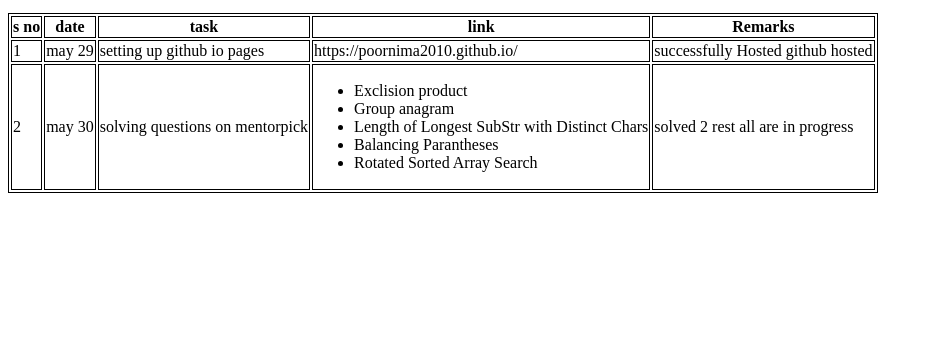
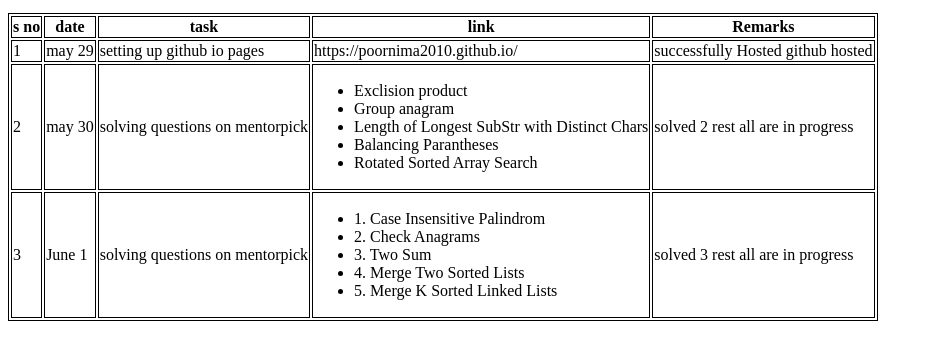
Before and after one commit to poornima2010/poornima2010.github.io, a plain HTML site: page index.html in a window 1280 px wide. Shown: the part 101-458 px from the top of the page, without its empty margins (0-933 px from the left). Drawn offline with Linux system fonts and the light colour scheme.

Commit message:
June 1 commit

```diff
--- a/index.html
+++ b/index.html
@@ -36,7 +36,20 @@
             </ul></td>
             <td>solved 2 rest all are in progress</td>
          </tr>
+          <tr>
+            <td>3</td>
+            <td>June 1</td>
+            <td>solving questions on mentorpick</td>
+            <td><ul>
+                <li>1. Case Insensitive Palindrom</li>
+                <li>2. Check Anagrams	</li>
+                <li> 3. Two Sum</li>
+                <li> 4. Merge Two Sorted Lists</li>
+                <li>5. Merge K Sorted Linked Lists</li>
+            </ul></td>
+            <td>solved 3 rest all are in progress</td>
 
+          </tr>
 
 
 
```
